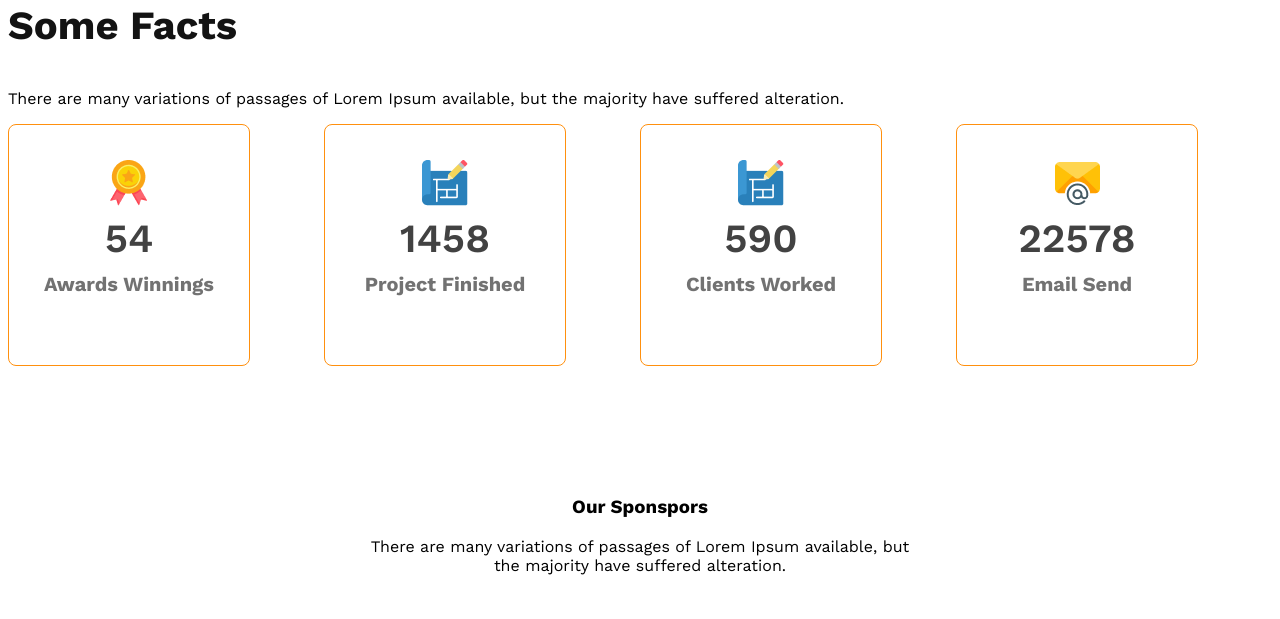
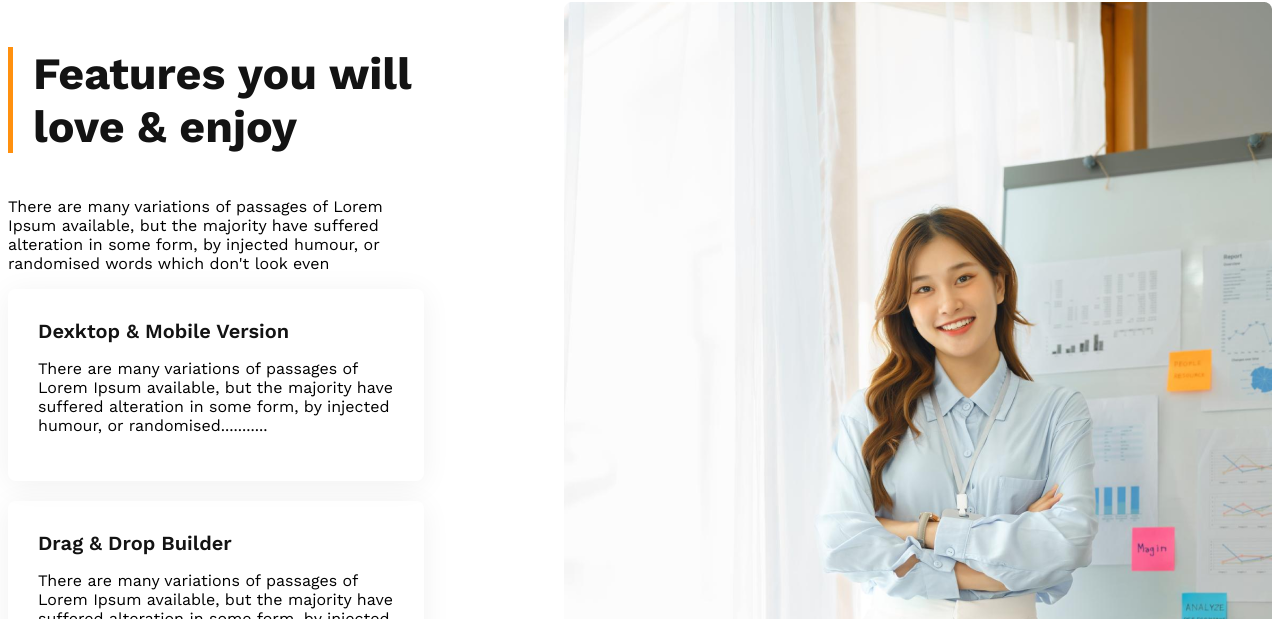
Before and after one commit to HKDigital360/g3-architects-responsive-website, a plain HTML site: page index.html in a window 1280 px wide. Shown: the part 2174-2793 px from the top of the page. Drawn offline with nearby package versions, Linux system fonts and the light colour scheme.

Commit message:
fetures end

```diff
--- a/index.html
+++ b/index.html
@@ -66,8 +66,45 @@
             </div>
 
         </section>
+
+
         <!-- Features you will love & enjoy-->
-        <section>
+        <section class="Features-Love display-flex">
+            <div>
+                <h3 id="feature-section-title" class="feature-title">Features you will <br>love & enjoy</h3>
+                <p class="feature-des">There are many variations of passages of Lorem Ipsum available, but the majority
+                    have suffered
+                    alteration in some form, by injected humour, or randomised words which don't look even</p>
+
+                <!-- feature card container -->
+                <div class="feature-card">
+                    <h4 class="feature-title">Dexktop & Mobile Version</h4>
+                    <p class="feature-para">There are many variations of passages of Lorem Ipsum available, but the
+                        majority have suffered alteration in some form, by injected humour, or randomised...........</p>
+                </div>
+                <div class="feature-card">
+                    <h4 class="feature-title">Drag & Drop Builder</h4>
+                    <p class="feature-para">There are many variations of passages of Lorem Ipsum available, but the
+                        majority have suffered alteration in some form, by injected humour, or randomised...........</p>
+                </div>
+                <div class="feature-card">
+                    <h4 class="feature-title">Awesome Modern Design</h4>
+                    <p class="feature-para">There are many variations of passages of Lorem Ipsum available, but the majority have suffered alteration in some form, by injected humour, or randomised...........</p>
+                </div>
+                <div class="feature-card">
+                    <h4 class="feature-title">Super Easy to Edit</h4>
+                    <p class="feature-para">There are many variations of passages of Lorem Ipsum available, but the majority have suffered alteration in some form, by injected humour, or randomised...........</p>
+                </div>
+                <!-- <div class="feature-card">
+                    <h4 class="feature-title"></h4>
+                    <p class="feature-para"></p>
+                </div> -->
+            </div>
+
+            <div>
+                <img src="./images/architect.png" alt="">
+                <button class="btn-2nd"></button>
+            </div>
 
         </section>
 
@@ -113,6 +150,7 @@
 
         </section>
 
+
         <!-- sponsores -->
         <section class="our-sponsors">
             <div class="sponsor-info">
--- a/styles/g3architech.css
+++ b/styles/g3architech.css
@@ -141,6 +141,32 @@ width: 100%;
     font-size: 1rem;
     max-width: 540px;
 }
+/* features styles */
+.Features-Love{
+    gap: 140px;
+}
+.feature-title{
+    color: #131313;
+
+}
+#feature-section-title{
+border-left: 5px solid #FF900E ;
+padding-left: 20px;
+}
+
+.feature-card{
+    padding: 30px;
+    border-radius: 8px;
+    box-shadow: 0 4px 30px 0 rgba(0, 0, 0, 0.06);
+    margin-bottom: 20px;
+}
+
+.feature-card .feature-title{
+    font-weight: 600;
+    font-size: 1.25rem;
+   margin-top: 0px;
+   margin-bottom: 0px;
+}
 
 /* Facts styles */
 .some-facts-title{
```
Lines whose indentation alone changed are shown as unchanged.
